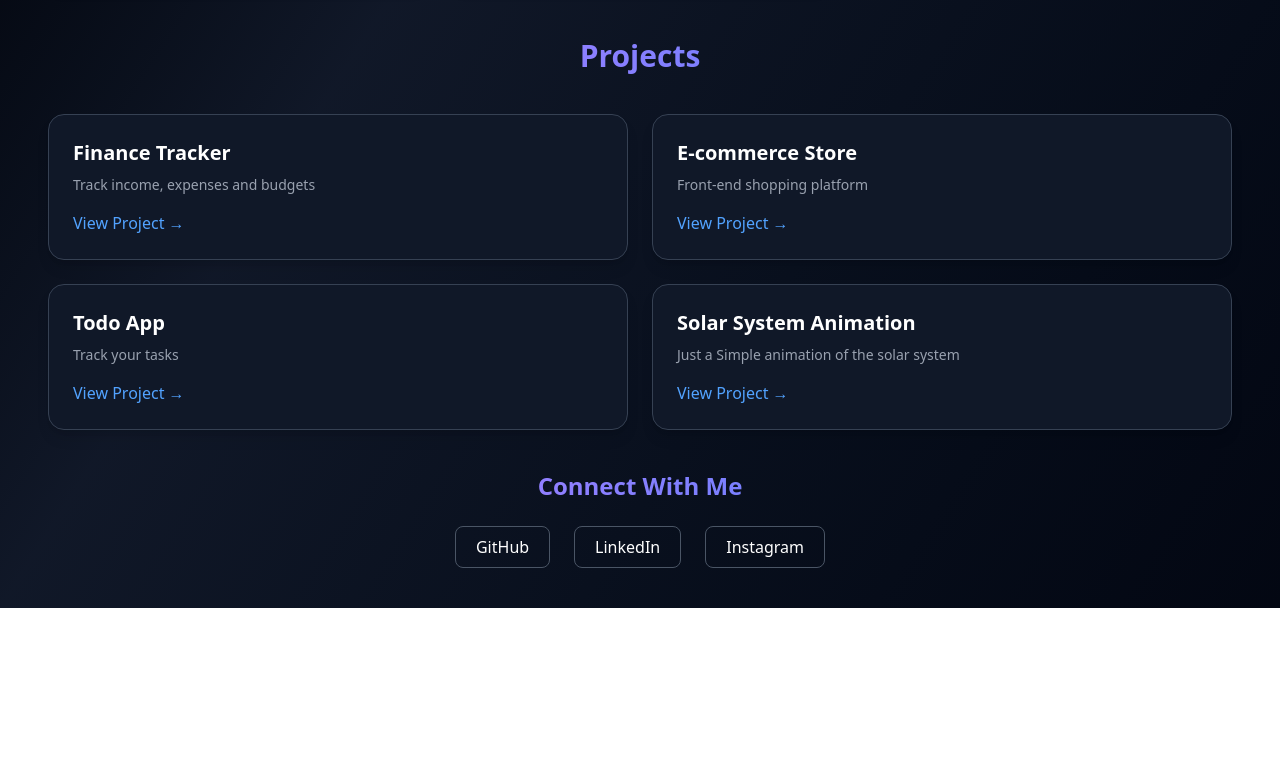
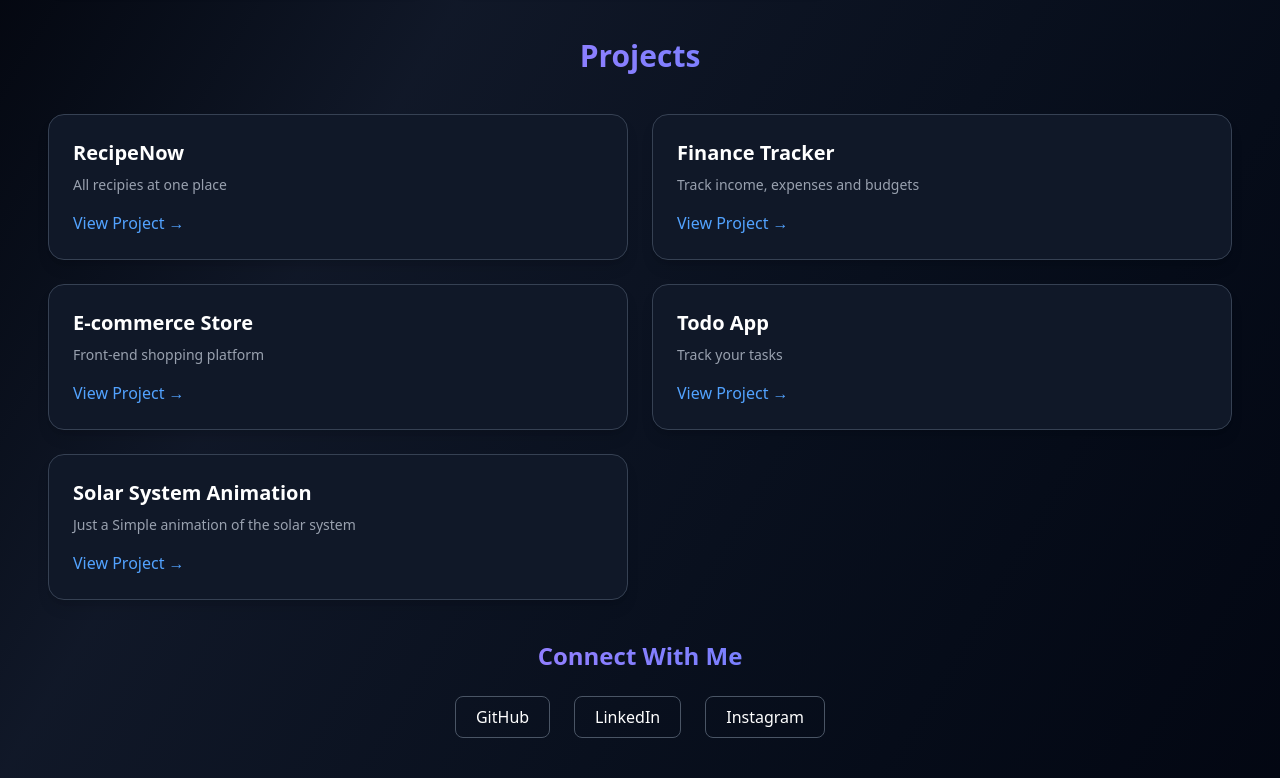
Before and after one commit to abdulhaseeb0666/portfolio, a Next.js app: page / in a window 1280 px wide. Shown: the part 1392-2170 px from the top of the page. Before the commit the page ends 2000 px from the top, so only its background shows below. Built offline with nearby package versions, Linux system fonts and the light colour scheme.

Commit message:
On branch master Your branch is up to date with 'origin/master'.
Changes to be committed:
	modified:   app/components/Projects.tsx

```diff
--- a/app/components/Projects.tsx
+++ b/app/components/Projects.tsx
@@ -1,6 +1,11 @@
 import ProjectCard from "./ProjectCards";
 
 const projects = [
+  {
+    title: "RecipeNow",
+    desc: "All recipies at one place",
+    link: "https://recipe-now-ah.vercel.app/"
+  },
   {
     title: "Finance Tracker",
     desc: "Track income, expenses and budgets",
```
